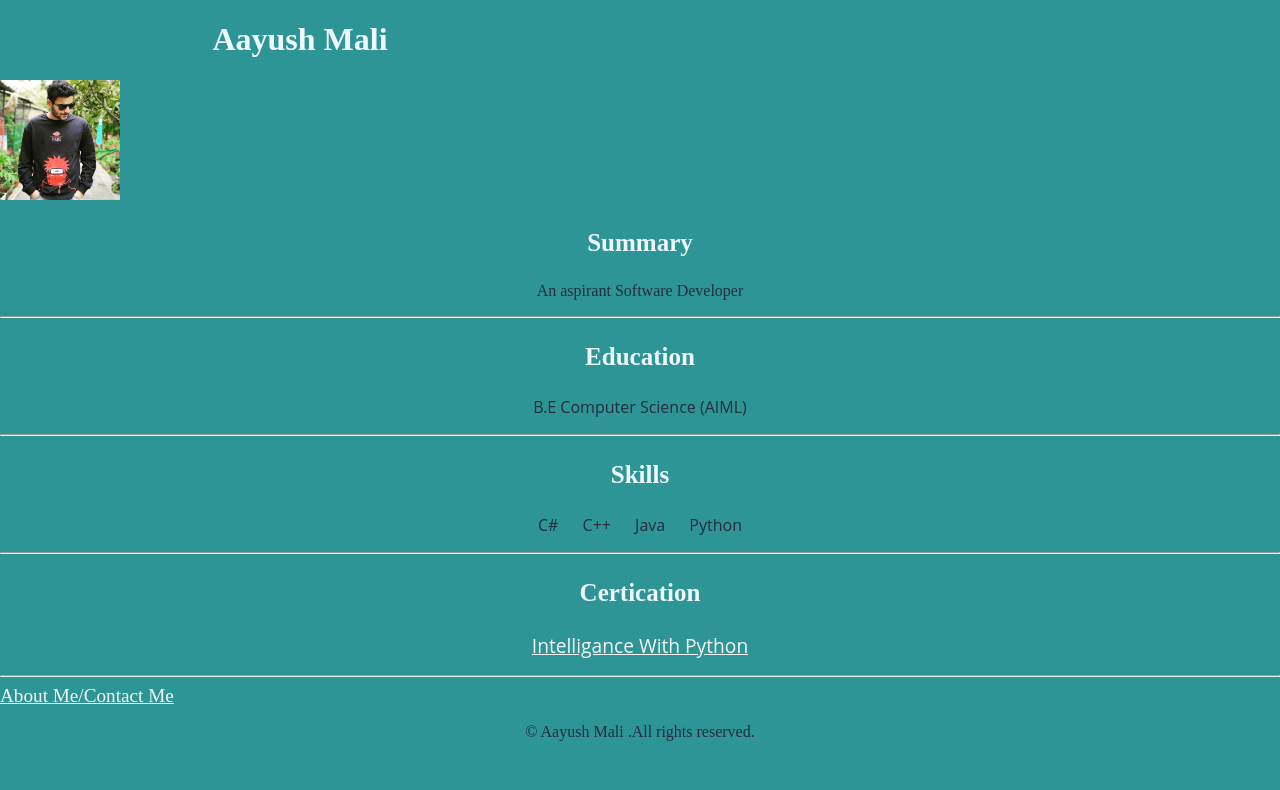
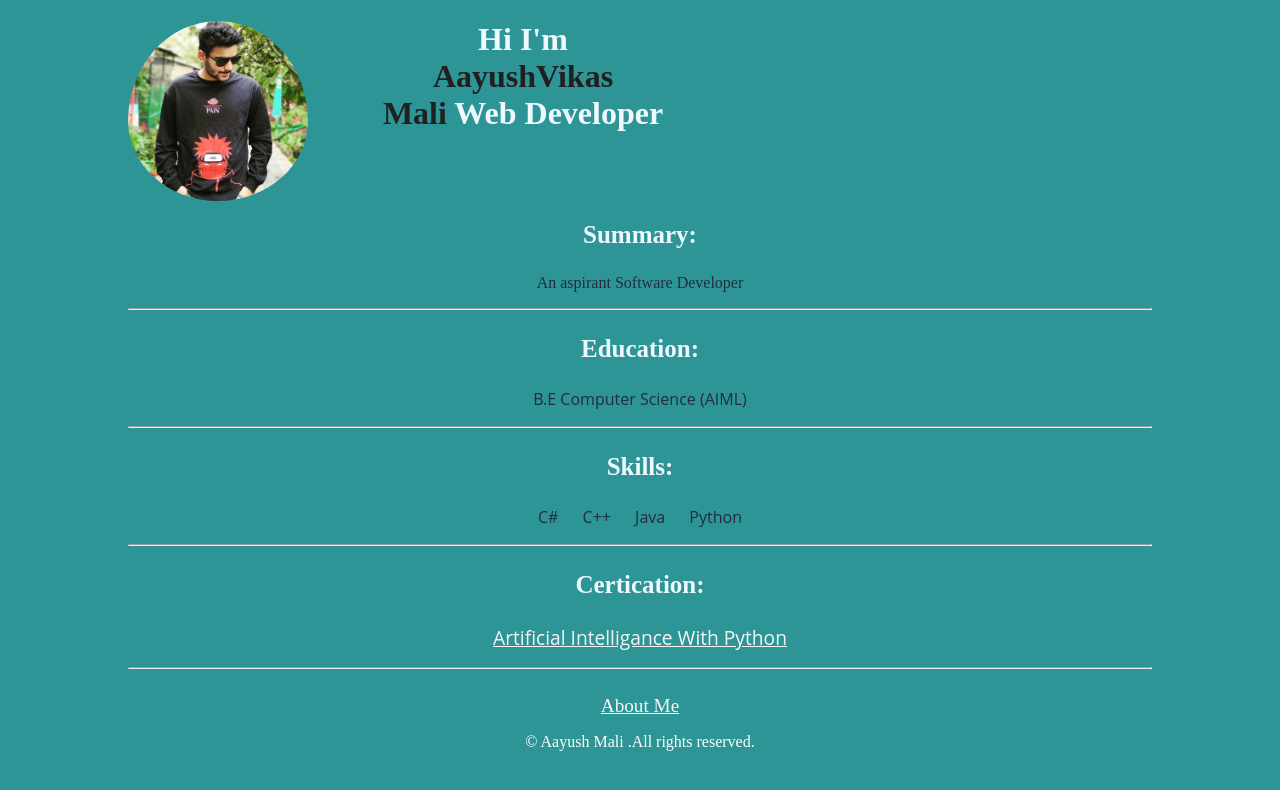
Before and after one commit to AayushMali/Resume-html, a plain HTML site: page index.html in a window 1280 px wide. Drawn offline with Linux system fonts and the light colour scheme.

Commit message:
Update index.html

```diff
--- a/index.html
+++ b/index.html
@@ -3,20 +3,21 @@
 <head>
     <meta charset="UTF-8">
     <meta name="viewport" content="width=device-width, initial-scale=1.0">
+    <title>My Resume</title>
     <link rel="stylesheet" href="./Style.css">
-    <title>My Resume</title>
 </head>
 <body>
-    <h1>Aayush Mali</h1>
-    <img src="./Assets/Aayush Profile pic.jpg" height="120" alt="Prifile Image">
-    <h3>Summary<br></h3>
+    <div class="container">
+    <img src="./Assets/Aayush Profile pic.jpg" height="180" alt="Prifile Image" class="img">
+    <h1>Hi I'm <br><span>AayushVikas <br>Mali</span> Web Developer</h1>
+    <h3>Summary:<br></h3>
     <p> An aspirant Software Developer</p><hr>
-    <h3>Education</h3>
+    <h3>Education:</h3>
     <ul>
         <li>B.E Computer Science (AIML)</li>
     </ul>
     <hr>
-    <h3>Skills</h3>
+    <h3>Skills:</h3>
     <ul>
         <li>C#</li>
         <li>C++</li>
@@ -24,14 +25,16 @@
         <li>Python</li>
     </ul>
     <hr>
-    <h3>Certication</h3>
+    <h3>Certication:</h3>
     <ul>
-        <li><a href="./public/Certificate.html"> Intelligance With Python</a></li>
+        <li><a href="./public/Certificate.html"> Artificial Intelligance With Python</a></li>
     </ul>
     <hr>
-    <a href="./public/Aboutme.html">About Me/Contact Me</a>
+    <br>
+    <a href="./public/Aboutme.html">About Me</a>
     <footer>
-        <p>© Aayush Mali .All rights reserved.</p>
+        <p class="footer">© Aayush Mali .All rights reserved.</p>
       </footer>
+    </div>
 </body>
 </html>
```
